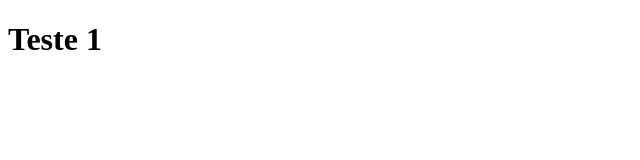
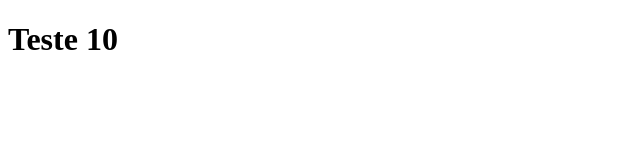
Before and after one commit to OliveiraRony/clone-tab-news, a Next.js app: page / in a window 1280 px wide. Shown: the top 160 px of the page, without its empty margins (0-640 px from the left). Built offline with nearby package versions, Linux system fonts and the light colour scheme.

Commit message:
modifica a frase

```diff
--- a/pages/index.js
+++ b/pages/index.js
@@ -1,5 +1,5 @@
 function Home() {
-    return <h1>Teste 1</h1>
+    return <h1>Teste 10</h1>
 }
 
 export default Home
```
